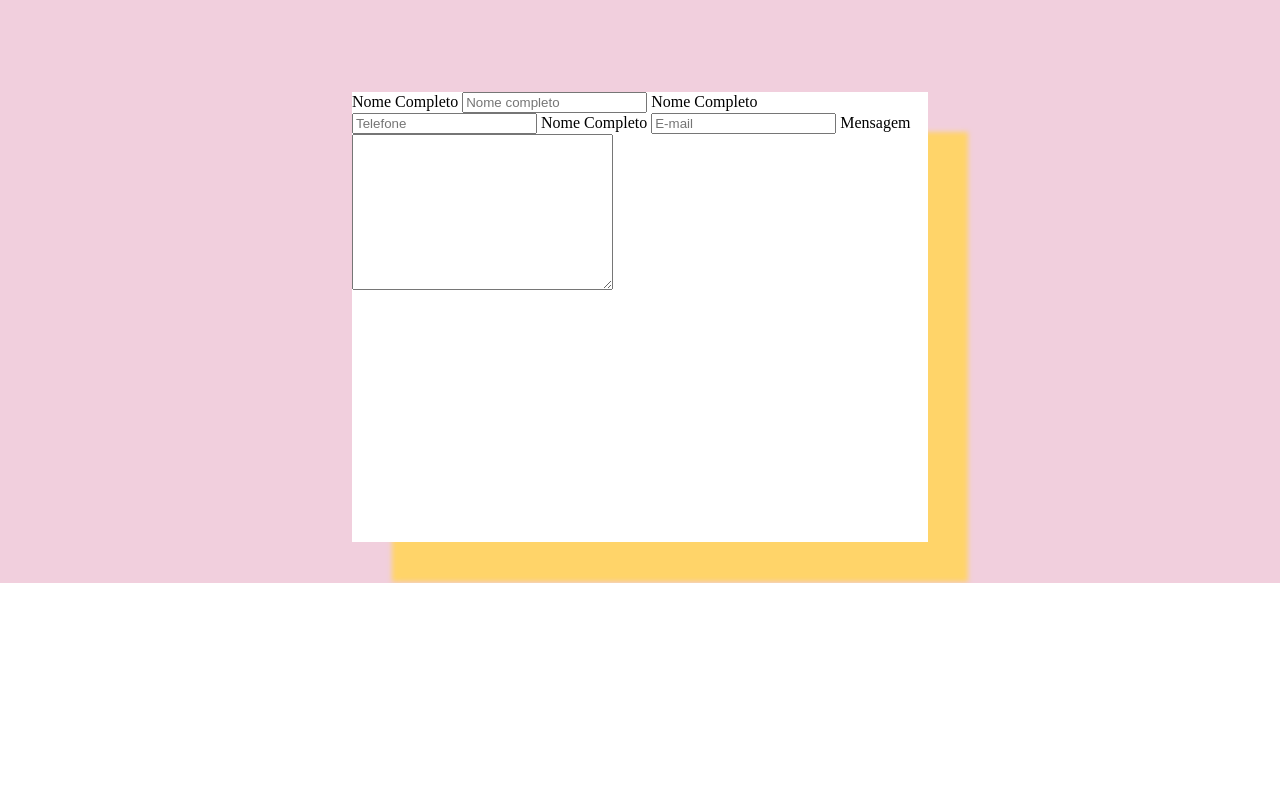
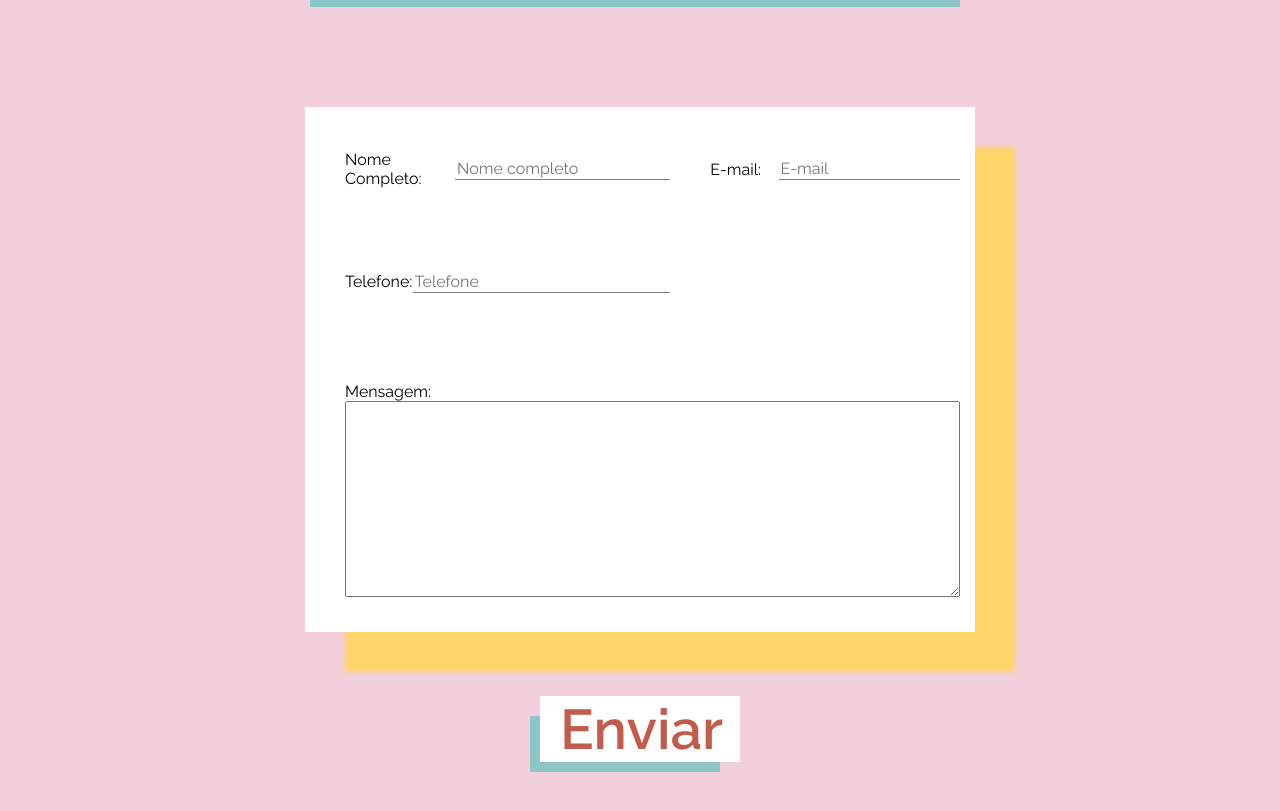
Before and after one commit to Dartangnan/ladingPageDonaMoreira, a website: page index.html in a window 1280 px wide. Shown: the part 2930-3741 px from the top of the page. Before the commit the page ends 3513 px from the top, so only its background shows below. Drawn offline with Linux system fonts and the light colour scheme; a web font is replaced by a local one.

Commit message:
form is complete now, back-end part is goins to be done later

```diff
--- a/css/styles.css
+++ b/css/styles.css
@@ -324,10 +324,16 @@ h3 {
 /*----------------------------------*/
 
 /*--------  Form -------*/
+
+form {
+  display: flex;
+  flex-flow: column;
+}
+
 .final-form {
   background-color: var(--light-pink-bg);
   width: 100%;
-  min-height: 700px;
+  min-height: 850px;
   padding-top: 0.02%;
 }
 
@@ -335,13 +341,109 @@ h3 {
   margin-top: 5%;
   text-align: center;
   transform: translateY(-50px);
+  align-self: center;
+
+  margin-left: auto;
+  margin-right: auto;
+  box-shadow: -5px 5px 0px 5px var(--accent-blue);
+  width: 50%;
+  padding-bottom: 15px;
 }
 
 .form-container {
   background-color: white;
-  width: 45%;
+  width: 50%;
   min-width: 550px;
   margin: 0 auto 5% auto;
   min-height: 450px;
   box-shadow: 40px 40px 5px 0 var(--accent-yellow);
+  display: grid;
+  grid-template-columns: auto auto;
+  grid-template-rows: 25% 25% 50%;
+  column-gap: 15px;
+  padding: 50px 15px 25px;
 }
+.form-item {
+  max-height: 25px;
+  font-family: Raleway;
+  font-size: 1rem;
+  display: flex;
+  flex-flow: row;
+  justify-content: flex-start;
+  align-items: center;
+}
+
+.form-item label {
+  margin-right: 15px;
+  margin-left: 25px;
+  width: 35%;
+}
+
+.form-item input {
+  width: 100%;
+  border: none;
+  border-bottom: 1px solid gray;
+  max-height: 25px;
+  font-family: Raleway;
+  font-size: 1rem;
+}
+
+.nome {
+  grid-column: 1/2;
+  grid-row: 1/2;
+}
+
+.nome label {
+  width: 45%;
+}
+
+.telefone {
+  grid-column: 1/2;
+  grid-row: 2/3;
+}
+
+.telefone label {
+  width: 15%;
+}
+
+.email {
+  grid-column: 2/3;
+  grid-row: 1/2;
+}
+
+.email label {
+  width: 30%;
+}
+
+.messagem {
+  grid-column: 1/3;
+  grid-row: 3/4;
+  display: flex;
+  flex-flow: column;
+  font-family: Raleway;
+  font-size: 1rem;
+
+  margin-left: 25px;
+}
+
+.messagem textarea {
+  font-family: Raleway;
+  font-size: 1rem;
+}
+
+.btn-send {
+  width: 15%;
+  min-width: 200px;
+  align-self: center;
+  margin-bottom: 100px;
+  font-size: 3.5rem;
+  background-color: rgba(255, 255, 255, 0.979);
+  color: var(--accent-red);
+  border: none;
+  padding: 0 5px;
+  font-family: Raleway;
+  box-shadow: -15px 15px 0 -5px var(--accent-blue);
+  /* text-shadow: 6px -8px var(--accent-red); */
+  padding: 0 20px;
+  font-weight: 600;
+}
--- a/index.html
+++ b/index.html
@@ -11,6 +11,12 @@
     <link rel="preconnect" href="https://fonts.gstatic.com" />
     <link
       href="https://fonts.googleapis.com/css2?family=Raleway:wght@200;400;600;800;900&display=swap"
+      rel="stylesheet"
+    />
+
+    <link rel="preconnect" href="https://fonts.gstatic.com" />
+    <link
+      href="https://fonts.googleapis.com/css2?family=Ranchers&display=swap"
       rel="stylesheet"
     />
 
@@ -196,18 +202,27 @@
     <!-- --------- Form ---------- -->
     <section class="final-form">
       <h1>Fale Comigo!</h1>
+      <form type="post" action="/">
         <div class="form-container">
-        <form type="post" action="/">
-          <label>Nome Completo</label>
+          <div class="nome form-item">
+            <label>Nome Completo:</label>
             <input placeholder="Nome completo" type="text" />
-          <label>Nome Completo</label>
+          </div>
+          <div class="telefone form-item">
+            <label>Telefone:</label>
             <input placeholder="Telefone" type="tel" />
-          <label>Nome Completo</label>
+          </div>
+          <div class="email form-item">
+            <label>E-mail:</label>
             <input placeholder="E-mail" type="email" />
-          <label>Mensagem</label>
+          </div>
+          <div class="messagem">
+            <label>Mensagem:</label>
             <textarea name="" id="" cols="30" rows="10"></textarea>
+          </div>
+        </div>
+        <input class="btn-send" type="submit" value="Enviar !" />
       </form>
-      </div>
     </section>
   </body>
 </html>
```
Lines whose indentation alone changed are shown as unchanged.
